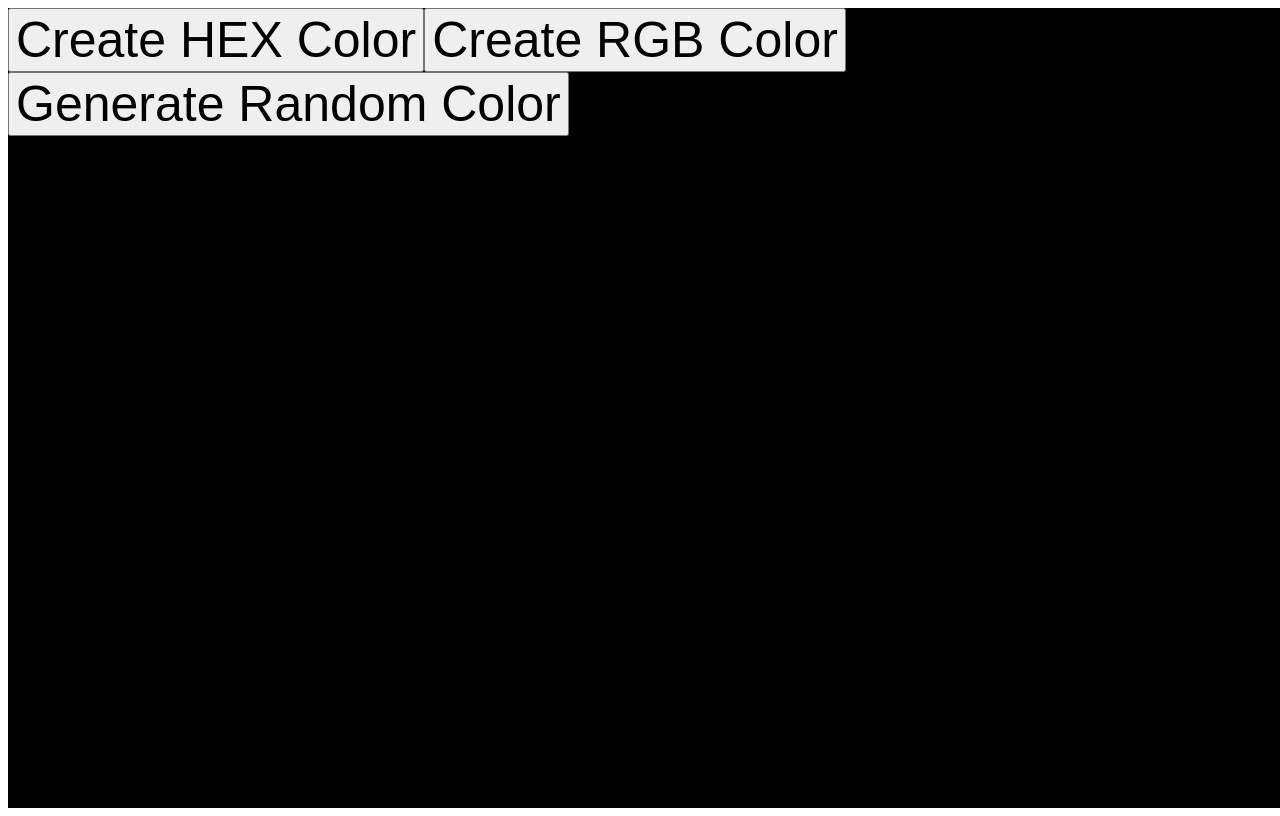
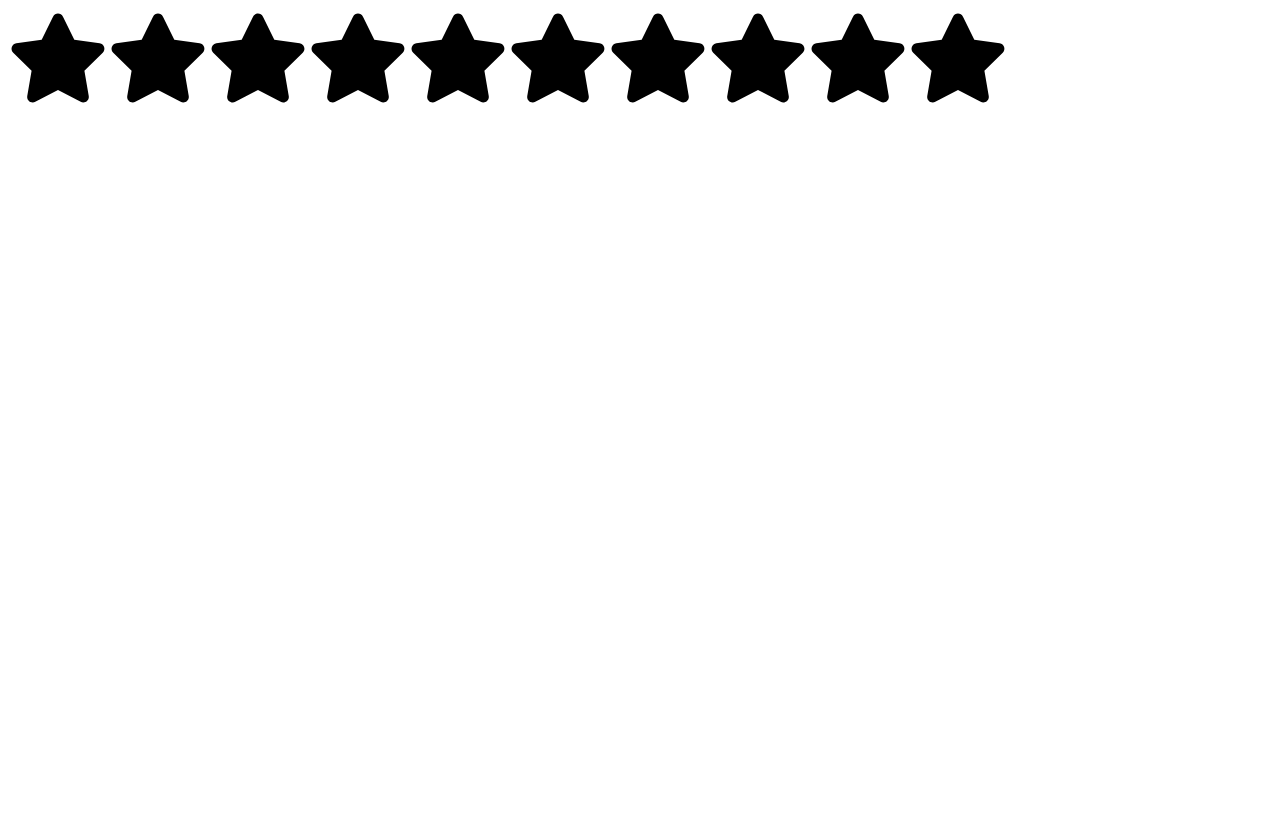
Before and after one commit to AmiyoKm/React-projects, a React (Vite) app in the folder react-projects/: page / in a window 1280 px wide. Built offline with nearby package versions, Linux system fonts and the light colour scheme.

Commit message:
Star ratings

```diff
--- a/react-projects/package.json
+++ b/react-projects/package.json
@@ -11,7 +11,8 @@
   },
   "dependencies": {
     "react": "^18.3.1",
-    "react-dom": "^18.3.1"
+    "react-dom": "^18.3.1",
+    "react-icons": "^5.3.0"
   },
   "devDependencies": {
     "@eslint/js": "^9.11.1",
--- a/react-projects/src/App.jsx
+++ b/react-projects/src/App.jsx
@@ -1,5 +1,6 @@
 import Accordion from "./components/accordion/index.jsx"
 import RandomColor from "./components/random-color/index.jsx"
+import StarRating from "./components/star-rating/index.jsx"
 
 function App() {
 
@@ -7,7 +8,8 @@ function App() {
   return (
     <>
       {/* <Accordion />  */}
-      <RandomColor />
+      {  /* <RandomColor /> */ }
+      <StarRating noOfStars={10}/>
     </>
   )
 }
--- a/react-projects/src/components/random-color/index.jsx
+++ b/react-projects/src/components/random-color/index.jsx
@@ -1,4 +1,4 @@
-import React , {useState} from "react";
+import React , {useState, useEffect} from "react";
 
 export default function RandomColor() {
     const [typeOfColor, setTypeOfColor] = useState(null);
@@ -26,6 +26,11 @@ export default function RandomColor() {
         setColor(rgbColor);
     }
 
+     useEffect(()=>{
+        typeOfColor === "hex" ? handleCreateRandomHexColor() : handleCreateRandomRgbColor();
+
+     },[typeOfColor]);
+
     return <div style={{
         backgroundColor: color,
         width: "100vw",
--- /dev/null
+++ b/react-projects/src/components/star-rating/index.jsx
@@ -0,0 +1,37 @@
+import React, { useState } from 'react';
+import { FaStar } from 'react-icons/fa';
+import "./style.css";
+
+export default function StarRating({ noOfStars }) {
+    const [rating, setRating] = useState(0);
+    const [hover, setHover] = useState(0);
+
+    function handleClick(index) {
+        setRating(index)
+    }
+    function handleMouseMove(index) {
+        setHover(index)
+    }
+    function handleMouseLeave() {
+        setHover(rating)
+    }
+
+    return <div className="star-rating">
+        {
+            [...Array(noOfStars)].map((_, index) => {
+                index += 1
+                return <FaStar
+                    className={index <= (hover || rating) ? "active" : "inactive"}
+                    key={index}
+                    onClick={() => handleClick(index)}
+                    onMouseMove={() => handleMouseMove(index)}
+                    onMouseLeave={() => handleMouseLeave()}
+                    size={100}
+
+
+                />
+            })
+        }
+
+    </div>
+}
--- /dev/null
+++ b/react-projects/src/components/star-rating/style.css
@@ -0,0 +1,6 @@
+.active{
+    color:rgb(233, 233, 0)
+}
+.inactive{
+    color:black
+}
```
Also changed, not shown: 1 other file (tests, documents, lock files or other folders).
